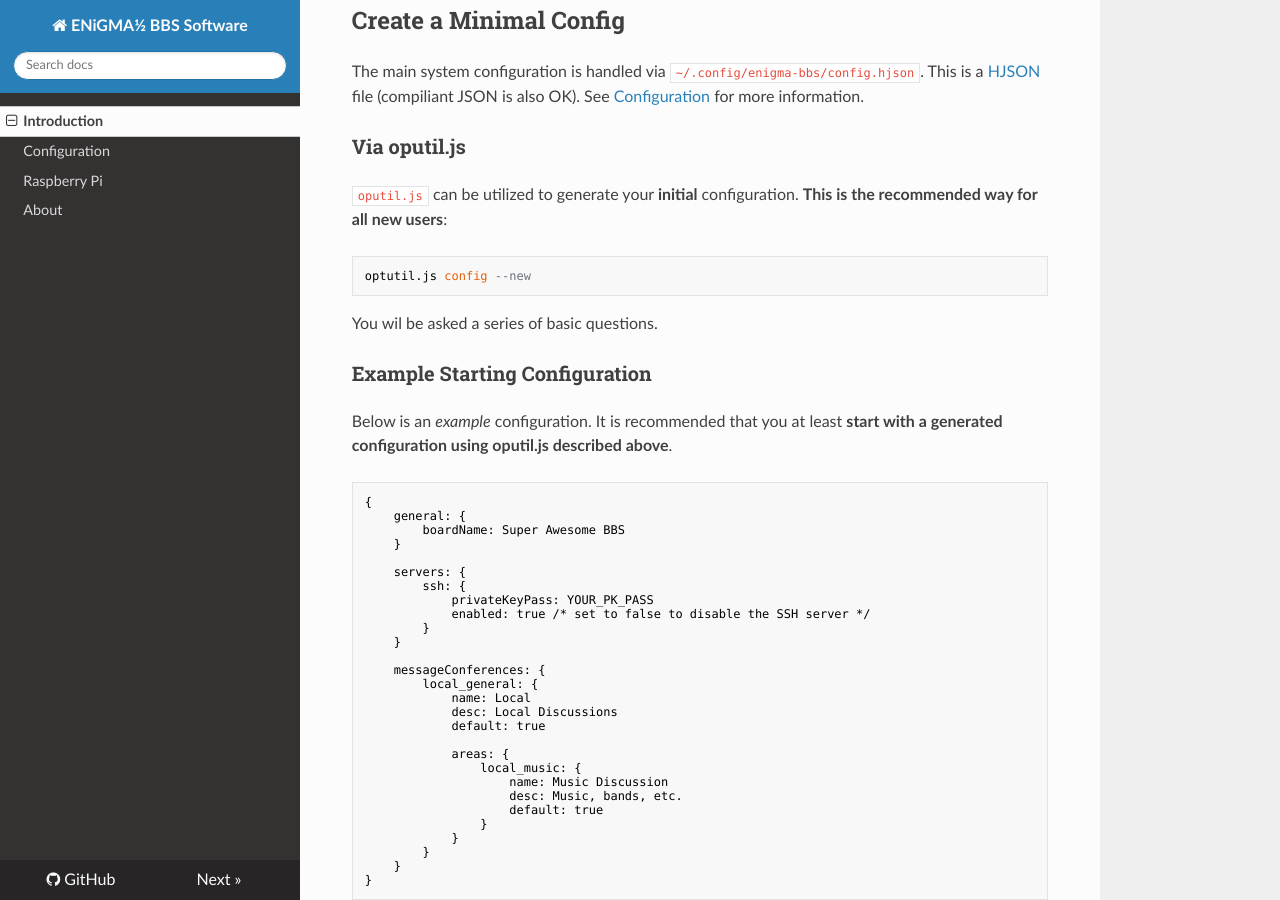
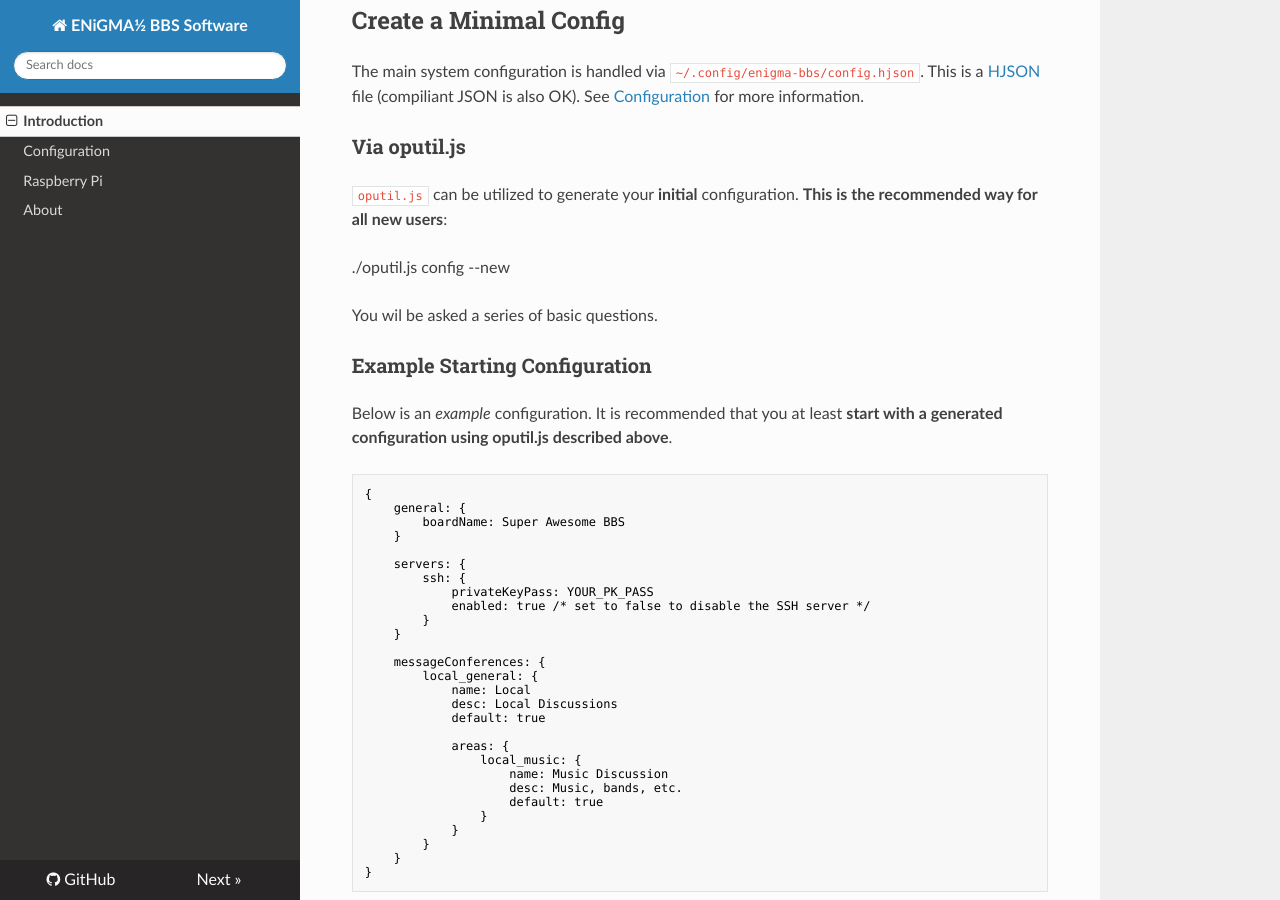
Before and after one commit to NuSkooler/enigma-bbs, an MkDocs documentation site: the page built from docs/index.md, in a window 1280 px wide and 900 px high, scrolled down 1269 px. Built offline with MkDocs 1.6.1, drawn with Linux system fonts in a browser that asks for light colours; nearby versions of some CDN libraries; old or Windows-style settings are respelled for this version of MkDocs.

Commit message:
Minor documentation fixes:
- Clarify *oputil* invocation
- Remove redundant 'to'

```diff
--- a/docs/index.md
+++ b/docs/index.md
@@ -46,7 +46,7 @@ The main system configuration is handled via `~/.config/enigma-bbs/config.hjson`
 ### Via oputil.js
 `oputil.js` can be utilized to generate your **initial** configuration. **This is the recommended way for all new users**:
 
-    optutil.js config --new
+   ./oputil.js config --new
 
 You wil be asked a series of basic questions.
 
```
Also changed, not shown: docs/menu_system.md (+1 -1 lines).
